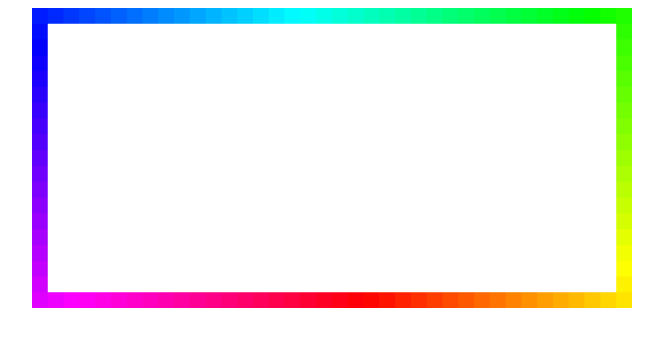
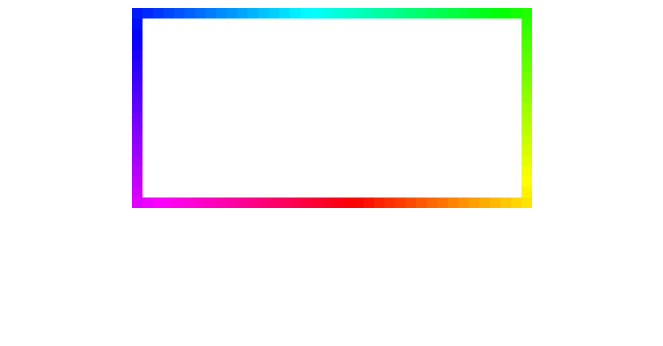
Before and after one commit to overtone1000/led_renderer, a website built with Vite: page src/basic_rainbow.html in a window 1280 px wide. Shown: the whole page, without its empty margins (308-971 px from the left). Built offline with nearby package versions, Linux system fonts and the light colour scheme.

Commit message:
Change size

```diff
--- a/src/basic_rainbow.html
+++ b/src/basic_rainbow.html
@@ -7,6 +7,6 @@
   </head>
 
   <body display="block">
-    <canvas id="c-basic-rainbow" height="300" width="600" style="display:block;margin:0 auto;"></canvas>
+    <canvas id="c-basic-rainbow" height="200" width="400" style="display:block;margin:0 auto;"></canvas>
   </body>
 </html>
--- a/src/ts/led/to_squares.ts
+++ b/src/ts/led/to_squares.ts
@@ -1,7 +1,7 @@
 import type { Square } from "../rendering_chain/led_rendering_chain";
 
-const HEIGHT=300;
-const WIDTH=600;
+const HEIGHT=200;
+const WIDTH=400;
 
 const REAL_PIXEL_COUNT_LENGTHWISE=150;
 const REAL_PIXEL_COUNT_WIDTHWISE=75;
@@ -11,7 +11,6 @@ const PIXEL_COUNT_WIDTHWISE=Math.round(REAL_PIXEL_COUNT_WIDTHWISE/FACTOR);
 
 export function get_squares_vertical()
 {
-
     const max_width=WIDTH/(PIXEL_COUNT_WIDTHWISE);
     const max_height=HEIGHT/(PIXEL_COUNT_LENGTHWISE);
 
--- a/src/ts/rendering_chain/led_rendering_chain.ts
+++ b/src/ts/rendering_chain/led_rendering_chain.ts
@@ -61,6 +61,7 @@ export function init(canvas_id:string):RenderingChain|null
                         gl.viewport(0, 0, gl.canvas.width, gl.canvas.height);
 
                         const rendering_chain = {
+                            canvas,
                             gl,
                             program,
                             positionAttributeLocation,
--- a/src/ts/rendering_chain/rendering_chain_type.ts
+++ b/src/ts/rendering_chain/rendering_chain_type.ts
@@ -1,4 +1,5 @@
 export type RenderingChain = {
+    canvas:HTMLCanvasElement,
     gl:WebGLRenderingContext,
     program:WebGLProgram,
     positionAttributeLocation:number,
```
Also changed, not shown: src/stretchy_rainbow.html (+1 -1 lines).
